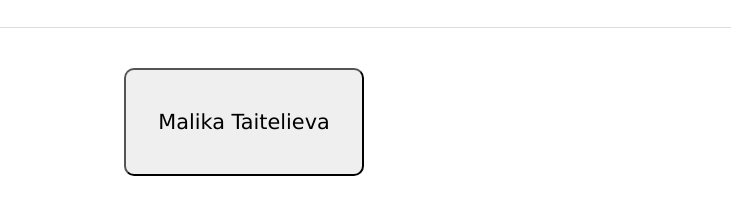
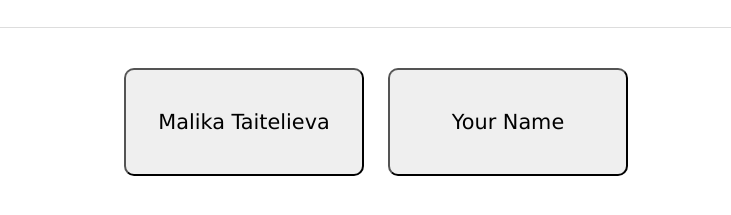
Before and after one commit to miaraylight/ButtonBridge, a plain HTML site: page index.html in a window 1280 px wide. Shown: the part 133-348 px from the top of the page, without its empty margins (0-731 px from the left). Drawn offline with Linux system fonts and the light colour scheme.

Commit message:
add button for my linked in

```diff
--- a/index.html
+++ b/index.html
@@ -22,9 +22,9 @@
                 <a href="https://www.linkedin.com/in/miaraylight/" target="_blank">Malika Taitelieva</a>
             </button>
 
-            <!-- <button>
-                <a href="your LinkedIn link" target="_blank">Your Name</a>
-            </button> -->
+            <button>
+                <a href="https://www.linkedin.com/in/kiara-harris-877865289/"_blank">Your Name</a>
+            </button>
 
         </div>
     </main>
```
